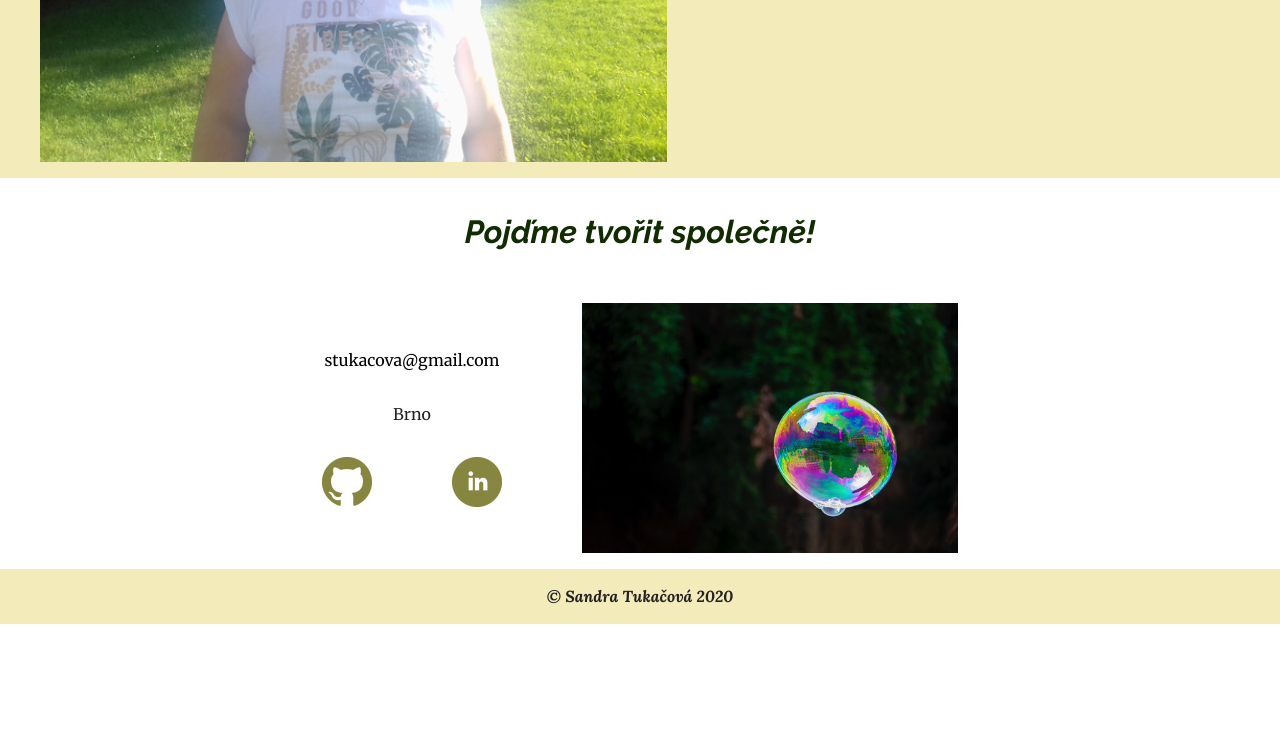
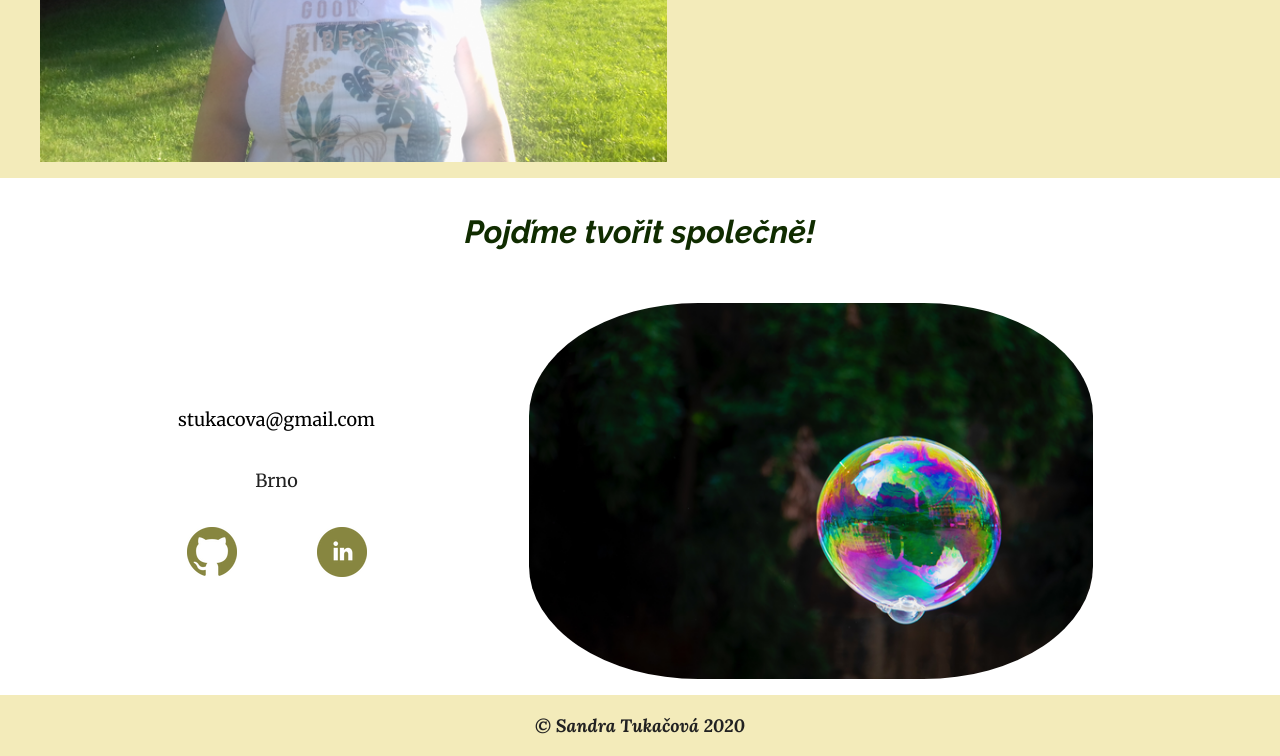
Before and after one commit to SandraTukacova/sandratukacova.com, a plain HTML site: page index.html in a window 1280 px wide. Shown: the part 2411-3167 px from the top of the page. Before the commit the page ends 3035 px from the top, so only its background shows below. Drawn offline with nearby package versions, Linux system fonts and the light colour scheme.

Commit message:
Desktop version of my czech website
contact section adjustments for bigger screens

```diff
--- a/css/main.css
+++ b/css/main.css
@@ -461,11 +461,11 @@ textarea {
 
    /*About*/
 
-   .about-me h3, .contact-me h3{
+  .about-me h3, .contact-me h3{
     font-size: 2em;
    }
 
-   #about figure{
+  #about figure{
     width: 49%;
   }
 
@@ -473,6 +473,34 @@ textarea {
     font-size: 1.25em;
     line-height: 1.750em;
   }
+
+  /*Contact*/
+
+  .contact-me{
+    width: 100%;
+    flex-flow: column wrap;
+  }
+  #wrapper{
+    width: 90%;
+    justify-content: space-evenly;
+}
+
+  #contact p {
+    font-size: 1.125em;
+}
+
+  .contact-me #bubble{
+    width: 49%;
+}
+
+  #bubble img {
+    border-radius: 30%;
+}
+
+  footer{
+    font-size: 1.125em;
+  }
+
  }
 
 /* ==========================================================================
```
